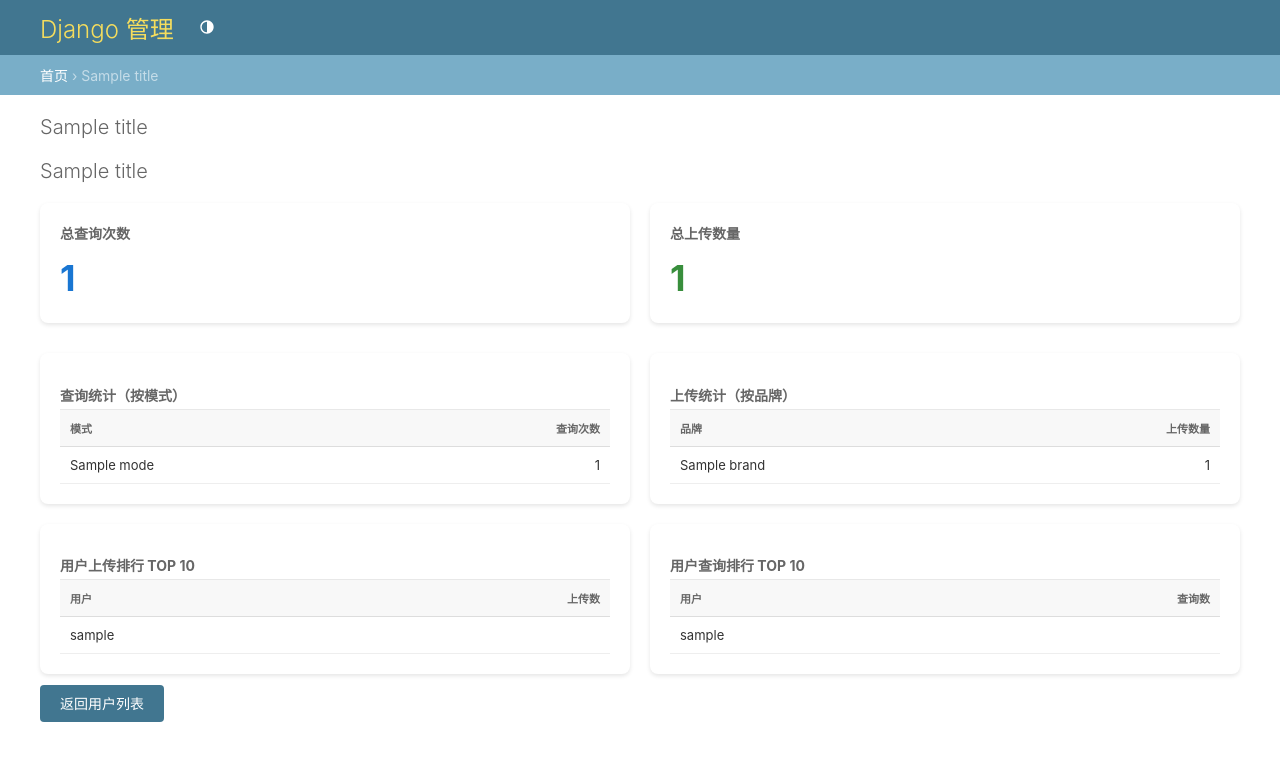
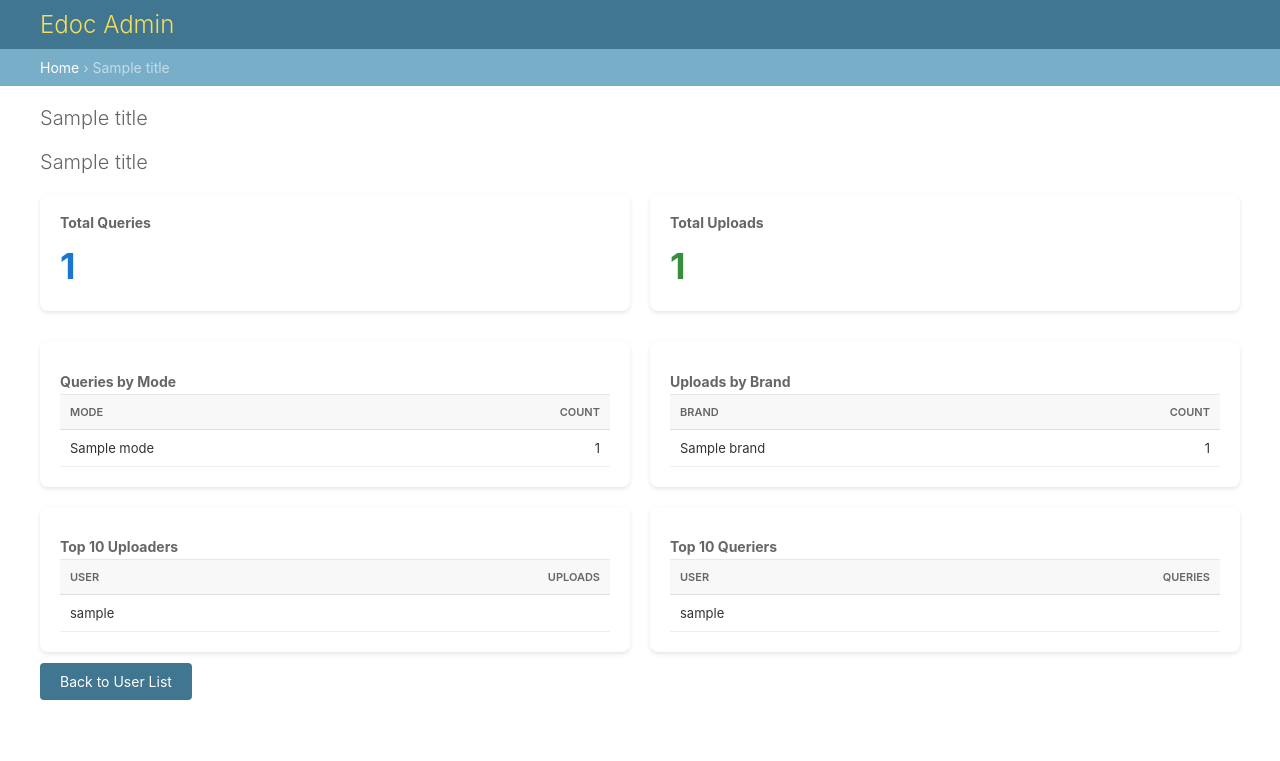
Before and after one commit to LittleCrabs/screenshot-app, a Django app: template screenshot-backend/templates/admin/users/user/dashboard.html in a window 1280 px wide. Shown: the top 761 px of the page. Run offline with Django 4.2, Linux system fonts and the light colour scheme; tables that the repository leaves empty hold one stand-in row (values such as "Sample post"); the template is opened without the code that fills it: values that come from a table or form of the project are taken from there, most other values are stand-ins (such as "Sample title", 1, 10 or a date in 2020).

Commit message:
中英文切换，大部分可以

```diff
--- a/screenshot-backend/apps/users/models.py
+++ b/screenshot-backend/apps/users/models.py
@@ -1,32 +1,33 @@
 from django.db import models
 from django.contrib.auth.models import AbstractUser
 
+
 class User(AbstractUser):
-    """扩展用户模型"""
-    phone = models.CharField('手机号', max_length=20, blank=True)
-    department = models.CharField('部门', max_length=100, blank=True)
+    """Extended user model"""
+    phone = models.CharField('Phone', max_length=20, blank=True)
+    department = models.CharField('Department', max_length=100, blank=True)
 
     class Meta:
-        verbose_name = '用户'
-        verbose_name_plural = verbose_name
+        verbose_name = 'User'
+        verbose_name_plural = 'Users'
 
     def __str__(self):
         return self.username
 
 
 class VideoUploadRecord(models.Model):
-    """视频上传记录"""
-    user = models.ForeignKey(User, on_delete=models.CASCADE, related_name='uploads', verbose_name='用户')
-    brand = models.CharField('品牌', max_length=50)
-    model = models.CharField('型号', max_length=100)
-    title = models.CharField('视频标题', max_length=200)
-    filename = models.CharField('文件名', max_length=255)
-    file_path = models.CharField('文件路径', max_length=500)
-    created_at = models.DateTimeField('上传时间', auto_now_add=True)
+    """Video upload record"""
+    user = models.ForeignKey(User, on_delete=models.CASCADE, related_name='uploads', verbose_name='User')
+    brand = models.CharField('Brand', max_length=50)
+    model = models.CharField('Model', max_length=100)
+    title = models.CharField('Video Title', max_length=200)
+    filename = models.CharField('Filename', max_length=255)
+    file_path = models.CharField('File Path', max_length=500)
+    created_at = models.DateTimeField('Upload Time', auto_now_add=True)
 
     class Meta:
-        verbose_name = '视频上传记录'
-        verbose_name_plural = verbose_name
+        verbose_name = 'Video Upload'
+        verbose_name_plural = 'Video Uploads'
         ordering = ['-created_at']
 
     def __str__(self):
@@ -34,22 +35,22 @@ class VideoUploadRecord(models.Model):
 
 
 class QueryLog(models.Model):
-    """查询日志"""
+    """Query log"""
     MODE_CHOICES = [
         ('Error Code', 'Error Code'),
         ('Component IO Check', 'Component IO Check'),
         ('Video Tutorial', 'Video Tutorial'),
     ]
 
-    user = models.ForeignKey(User, on_delete=models.CASCADE, related_name='query_logs', verbose_name='用户')
-    mode = models.CharField('模式', max_length=50, choices=MODE_CHOICES)
-    brand = models.CharField('品牌', max_length=50, blank=True)
-    keyword = models.CharField('关键词', max_length=200, blank=True)
-    created_at = models.DateTimeField('查询时间', auto_now_add=True)
+    user = models.ForeignKey(User, on_delete=models.CASCADE, related_name='query_logs', verbose_name='User')
+    mode = models.CharField('Mode', max_length=50, choices=MODE_CHOICES)
+    brand = models.CharField('Brand', max_length=50, blank=True)
+    keyword = models.CharField('Keyword', max_length=200, blank=True)
+    created_at = models.DateTimeField('Query Time', auto_now_add=True)
 
     class Meta:
-        verbose_name = '查询日志'
-        verbose_name_plural = verbose_name
+        verbose_name = 'Query Log'
+        verbose_name_plural = 'Query Logs'
         ordering = ['-created_at']
 
     def __str__(self):
--- a/screenshot-backend/config/urls.py
+++ b/screenshot-backend/config/urls.py
@@ -7,6 +7,7 @@ urlpatterns = [
     path('admin/', admin.site.urls),
     path('api/users/', include('apps.users.urls')),
     path('api/screenshots/', include('apps.screenshots.urls')),
+    path('i18n/', include('django.conf.urls.i18n')),
 ]
 
 if settings.DEBUG:
--- /dev/null
+++ b/screenshot-backend/templates/admin/base_site.html
@@ -0,0 +1,23 @@
+{% extends "admin/base.html" %}
+{% load i18n %}
+
+{% block title %}{{ title }} | Edoc Admin{% endblock %}
+
+{% block branding %}
+<h1 id="site-name"><a href="{% url 'admin:index' %}">Edoc Admin</a></h1>
+{% endblock %}
+
+{% block userlinks %}
+<form action="{% url 'set_language' %}" method="post" style="display: inline; margin-right: 15px;">
+    {% csrf_token %}
+    <input name="next" type="hidden" value="{{ request.get_full_path }}">
+    <select name="language" onchange="this.form.submit()" style="padding: 3px 8px; border-radius: 4px; border: 1px solid #ccc; font-size: 12px; cursor: pointer;">
+        {% get_current_language as LANGUAGE_CODE %}
+        {% get_available_languages as LANGUAGES %}
+        {% for lang_code, lang_name in LANGUAGES %}
+            <option value="{{ lang_code }}" {% if lang_code == LANGUAGE_CODE %}selected{% endif %}>{{ lang_name }}</option>
+        {% endfor %}
+    </select>
+</form>
+{{ block.super }}
+{% endblock %}
--- a/screenshot-backend/templates/admin/users/user/change_list.html
+++ b/screenshot-backend/templates/admin/users/user/change_list.html
@@ -4,12 +4,12 @@
 {% block object-tools-items %}
 <li>
     <a href="{% url 'admin:users_dashboard' %}" class="viewlink">
-        统计 Dashboard
+        Statistics Dashboard
     </a>
 </li>
 <li>
     <a href="{% url 'admin:users_user_import_excel' %}" class="addlink">
-        批量导入用户 (Excel)
+        Batch Import Users (Excel)
     </a>
 </li>
 {{ block.super }}
--- a/screenshot-backend/templates/admin/users/user/dashboard.html
+++ b/screenshot-backend/templates/admin/users/user/dashboard.html
@@ -6,23 +6,23 @@
 
 <div style="display: grid; grid-template-columns: repeat(auto-fit, minmax(300px, 1fr)); gap: 20px; margin-bottom: 30px;">
     <div style="background: #fff; padding: 20px; border-radius: 8px; box-shadow: 0 2px 4px rgba(0,0,0,0.1);">
-        <h3 style="margin: 0 0 10px; color: #666;">总查询次数</h3>
+        <h3 style="margin: 0 0 10px; color: #666;">Total Queries</h3>
         <p style="font-size: 36px; font-weight: bold; margin: 0; color: #1976d2;">{{ total_queries }}</p>
     </div>
     <div style="background: #fff; padding: 20px; border-radius: 8px; box-shadow: 0 2px 4px rgba(0,0,0,0.1);">
-        <h3 style="margin: 0 0 10px; color: #666;">总上传数量</h3>
+        <h3 style="margin: 0 0 10px; color: #666;">Total Uploads</h3>
         <p style="font-size: 36px; font-weight: bold; margin: 0; color: #388e3c;">{{ total_uploads }}</p>
     </div>
 </div>
 
 <div style="display: grid; grid-template-columns: repeat(auto-fit, minmax(400px, 1fr)); gap: 20px;">
     <div style="background: #fff; padding: 20px; border-radius: 8px; box-shadow: 0 2px 4px rgba(0,0,0,0.1);">
-        <h3>查询统计（按模式）</h3>
+        <h3>Queries by Mode</h3>
         <table style="width: 100%; border-collapse: collapse;">
             <thead>
                 <tr style="background: #f5f5f5;">
-                    <th style="padding: 10px; text-align: left; border-bottom: 1px solid #ddd;">模式</th>
-                    <th style="padding: 10px; text-align: right; border-bottom: 1px solid #ddd;">查询次数</th>
+                    <th style="padding: 10px; text-align: left; border-bottom: 1px solid #ddd;">Mode</th>
+                    <th style="padding: 10px; text-align: right; border-bottom: 1px solid #ddd;">Count</th>
                 </tr>
             </thead>
             <tbody>
@@ -32,19 +32,19 @@
                     <td style="padding: 10px; text-align: right; border-bottom: 1px solid #eee;">{{ item.count }}</td>
                 </tr>
                 {% empty %}
-                <tr><td colspan="2" style="padding: 10px; text-align: center; color: #999;">暂无数据</td></tr>
+                <tr><td colspan="2" style="padding: 10px; text-align: center; color: #999;">No data</td></tr>
                 {% endfor %}
             </tbody>
         </table>
     </div>
 
     <div style="background: #fff; padding: 20px; border-radius: 8px; box-shadow: 0 2px 4px rgba(0,0,0,0.1);">
-        <h3>上传统计（按品牌）</h3>
+        <h3>Uploads by Brand</h3>
         <table style="width: 100%; border-collapse: collapse;">
             <thead>
                 <tr style="background: #f5f5f5;">
-                    <th style="padding: 10px; text-align: left; border-bottom: 1px solid #ddd;">品牌</th>
-                    <th style="padding: 10px; text-align: right; border-bottom: 1px solid #ddd;">上传数量</th>
+                    <th style="padding: 10px; text-align: left; border-bottom: 1px solid #ddd;">Brand</th>
+                    <th style="padding: 10px; text-align: right; border-bottom: 1px solid #ddd;">Count</th>
                 </tr>
             </thead>
             <tbody>
@@ -54,19 +54,19 @@
                     <td style="padding: 10px; text-align: right; border-bottom: 1px solid #eee;">{{ item.count }}</td>
                 </tr>
                 {% empty %}
-                <tr><td colspan="2" style="padding: 10px; text-align: center; color: #999;">暂无数据</td></tr>
+                <tr><td colspan="2" style="padding: 10px; text-align: center; color: #999;">No data</td></tr>
                 {% endfor %}
             </tbody>
         </table>
     </div>
 
     <div style="background: #fff; padding: 20px; border-radius: 8px; box-shadow: 0 2px 4px rgba(0,0,0,0.1);">
-        <h3>用户上传排行 TOP 10</h3>
+        <h3>Top 10 Uploaders</h3>
         <table style="width: 100%; border-collapse: collapse;">
             <thead>
                 <tr style="background: #f5f5f5;">
-                    <th style="padding: 10px; text-align: left; border-bottom: 1px solid #ddd;">用户</th>
-                    <th style="padding: 10px; text-align: right; border-bottom: 1px solid #ddd;">上传数</th>
+                    <th style="padding: 10px; text-align: left; border-bottom: 1px solid #ddd;">User</th>
+                    <th style="padding: 10px; text-align: right; border-bottom: 1px solid #ddd;">Uploads</th>
                 </tr>
             </thead>
             <tbody>
@@ -76,19 +76,19 @@
                     <td style="padding: 10px; text-align: right; border-bottom: 1px solid #eee;">{{ user.upload_count }}</td>
                 </tr>
                 {% empty %}
-                <tr><td colspan="2" style="padding: 10px; text-align: center; color: #999;">暂无数据</td></tr>
+                <tr><td colspan="2" style="padding: 10px; text-align: center; color: #999;">No data</td></tr>
                 {% endfor %}
             </tbody>
         </table>
     </div>
 
     <div style="background: #fff; padding: 20px; border-radius: 8px; box-shadow: 0 2px 4px rgba(0,0,0,0.1);">
-        <h3>用户查询排行 TOP 10</h3>
+        <h3>Top 10 Queriers</h3>
         <table style="width: 100%; border-collapse: collapse;">
             <thead>
                 <tr style="background: #f5f5f5;">
-                    <th style="padding: 10px; text-align: left; border-bottom: 1px solid #ddd;">用户</th>
-                    <th style="padding: 10px; text-align: right; border-bottom: 1px solid #ddd;">查询数</th>
+                    <th style="padding: 10px; text-align: left; border-bottom: 1px solid #ddd;">User</th>
+                    <th style="padding: 10px; text-align: right; border-bottom: 1px solid #ddd;">Queries</th>
                 </tr>
             </thead>
             <tbody>
@@ -98,7 +98,7 @@
                     <td style="padding: 10px; text-align: right; border-bottom: 1px solid #eee;">{{ user.query_count }}</td>
                 </tr>
                 {% empty %}
-                <tr><td colspan="2" style="padding: 10px; text-align: center; color: #999;">暂无数据</td></tr>
+                <tr><td colspan="2" style="padding: 10px; text-align: center; color: #999;">No data</td></tr>
                 {% endfor %}
             </tbody>
         </table>
@@ -106,6 +106,6 @@
 </div>
 
 <p style="margin-top: 20px;">
-    <a href="../" class="button" style="padding: 10px 20px; background: #417690; color: #fff; text-decoration: none; border-radius: 4px;">返回用户列表</a>
+    <a href="../" class="button" style="padding: 10px 20px; background: #417690; color: #fff; text-decoration: none; border-radius: 4px;">Back to User List</a>
 </p>
 {% endblock %}
```
Also changed, not shown: screenshot-backend/apps/users/admin.py (+16 -23 lines), screenshot-backend/config/settings.py (+8 -1 lines), screenshot-backend/templates/admin/users/user/import_excel.html (+13 -13 lines).
